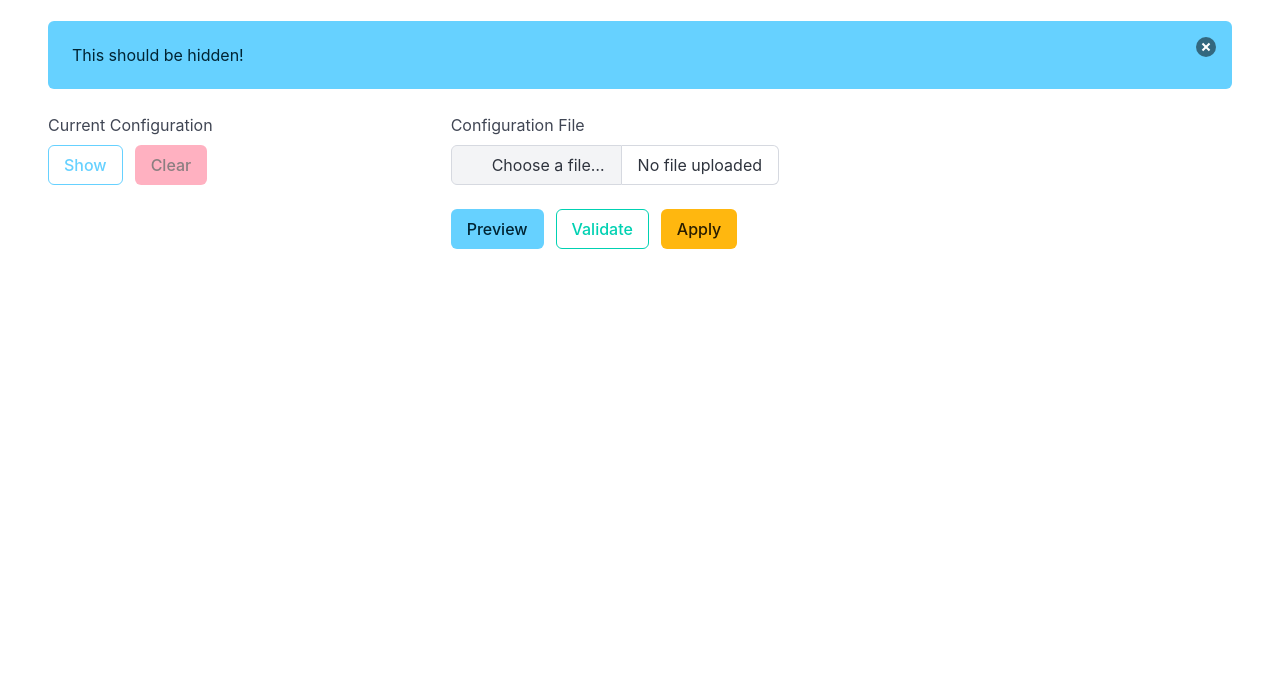
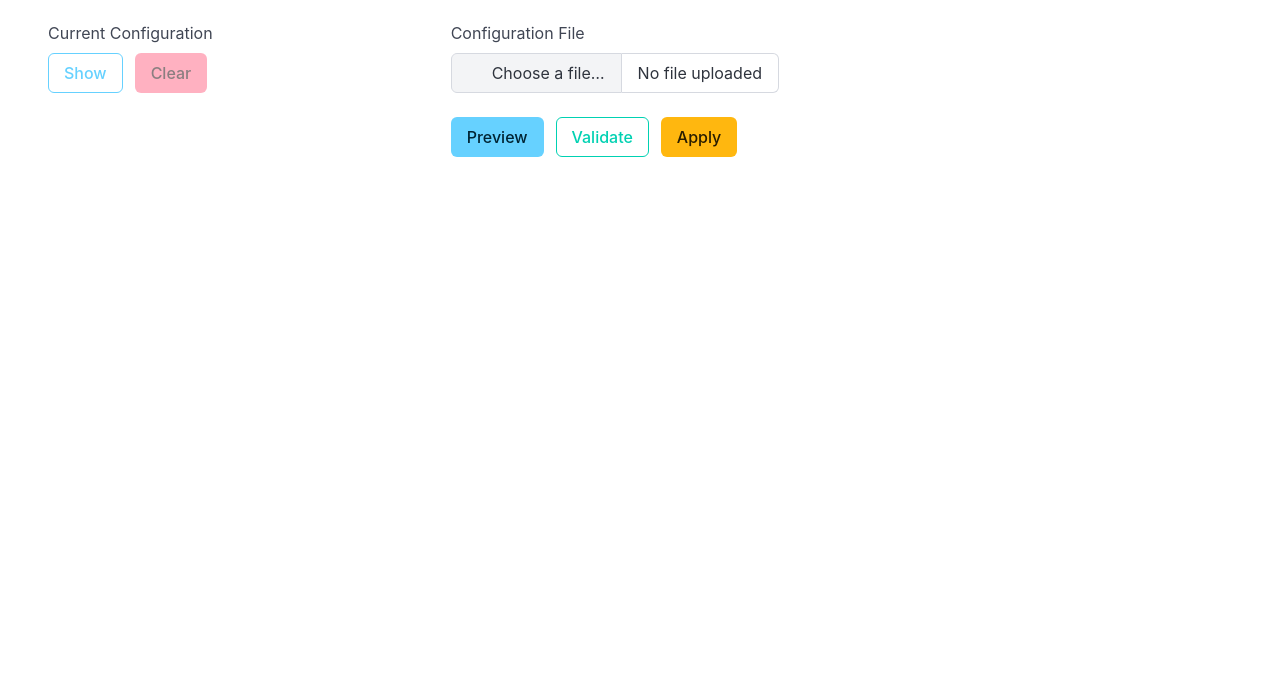
Before and after one commit to devynspencer/edge-utils, a browser extension: page src/html/options.html in a window 1280 px wide. Shown: the part 112-800 px from the top of the page. Drawn offline with nearby package versions, Linux system fonts and the light colour scheme.

Commit message:
Remove unused notification elements

```diff
--- a/src/html/options.html
+++ b/src/html/options.html
@@ -14,10 +14,7 @@
     <section class="section">
       <h1 class="title">Options</h1>
       <p class="subtitle">Subtitle content goes here.</p>
-      <div class="notification is-info">
-        <button id="message-clear" class="delete"></button>
-        <p id="message">This should be hidden!</p>
-      </div>
+
       <div class="columns">
         <div class="column is-4">
           <label class="is-block mb-4">
```
